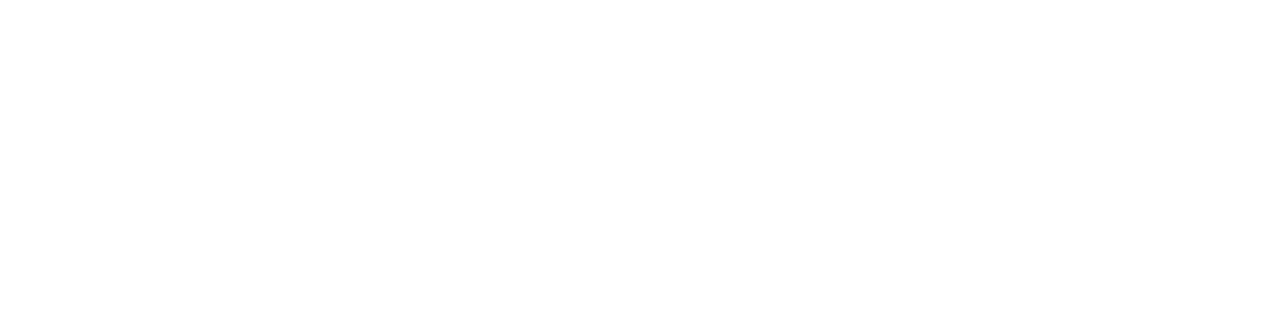
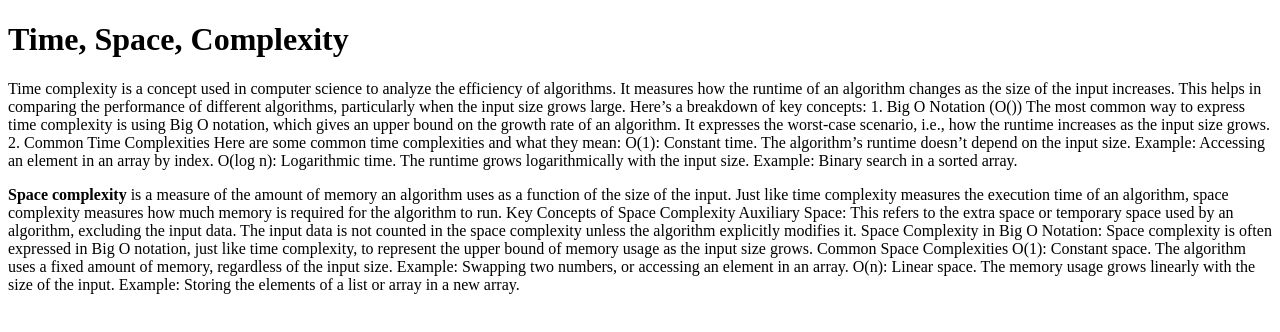
Before and after one commit to acciojob/time-and-space-complexity-ArjunSingh1322, a website: page main.html in a window 1280 px wide. Drawn offline with Linux system fonts and the light colour scheme.

Commit message:
created a submission

```diff
--- a/main.html
+++ b/main.html
@@ -10,7 +10,33 @@
 	<!-- the entire body must be written by student -->
     <script type="text/javascript" src="./script.js">
 </script>
+	<h1>Time, Space, Complexity</h1>
+	<p>Time complexity is a concept used in computer science to analyze the efficiency of algorithms. It measures how the runtime of an algorithm changes as the size of the input increases. This helps in comparing the performance of different algorithms, particularly when the input size grows large.
 
+Here’s a breakdown of key concepts:
+
+1. Big O Notation (O())
+The most common way to express time complexity is using Big O notation, which gives an upper bound on the growth rate of an algorithm.
+It expresses the worst-case scenario, i.e., how the runtime increases as the input size grows.
+2. Common Time Complexities
+Here are some common time complexities and what they mean:
+
+O(1): Constant time. The algorithm’s runtime doesn’t depend on the input size. Example: Accessing an element in an array by index.
+
+O(log n): Logarithmic time. The runtime grows logarithmically with the input size. Example: Binary search in a sorted array.</p>
+<p><b>Space complexity</b> is a measure of the amount of memory an algorithm uses as a function of the size of the input. Just like time complexity measures the execution time of an algorithm, space complexity measures how much memory is required for the algorithm to run.
+
+Key Concepts of Space Complexity
+Auxiliary Space:
+This refers to the extra space or temporary space used by an algorithm, excluding the input data. The input data is not counted in the space complexity unless the algorithm explicitly modifies it.
+Space Complexity in Big O Notation:
+Space complexity is often expressed in Big O notation, just like time complexity, to represent the upper bound of memory usage as the input size grows.
+Common Space Complexities
+O(1): Constant space. The algorithm uses a fixed amount of memory, regardless of the input size. Example: Swapping two numbers, or accessing an element in an array.
+
+O(n): Linear space. The memory usage grows linearly with the size of the input. Example: Storing the elements of a list or array in a new array.
+
+</p>
 </body>
 
 </html>
```
